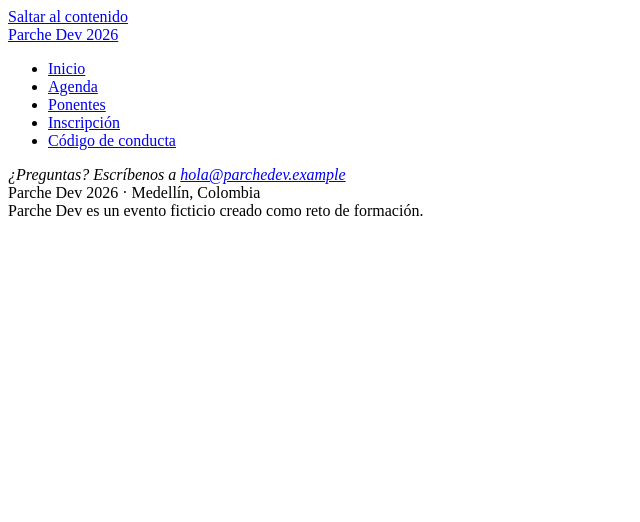
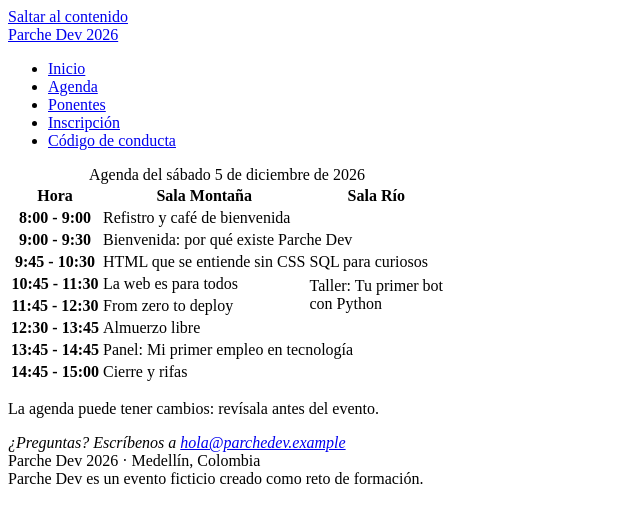
Before and after one commit to JustJD1901/parche-dev, a plain HTML site: page agenda.html in a window 1280 px wide. Shown: the whole page, without its empty margins (0-640 px from the left). Drawn offline with Linux system fonts and the light colour scheme.

Commit message:
feat: agrega la agenda con salas paralelas

```diff
--- a/agenda.html
+++ b/agenda.html
@@ -21,6 +21,53 @@
     </header>
     <main id="contenido">
 
+        <table>
+            <caption>Agenda del sábado 5 de diciembre de 2026</caption>
+            <thead>
+                <tr>
+                    <th scope="col">Hora</th>
+                    <th scope="col">Sala Montaña</th>
+                    <th scope="col">Sala Río</th>
+                </tr>
+            </thead>
+            <tbody>
+                <tr>
+                    <th scope="row">8:00 - 9:00</th>
+                    <td colspan="2">Refistro y café de bienvenida</td>
+                </tr>
+                <tr id="bienvenida">
+                    <th scope="row">9:00 - 9:30</th>
+                    <td colspan="2">Bienvenida: por qué existe Parche Dev</td>
+                </tr>
+                <tr>
+                    <th scope="row">9:45 - 10:30</th>
+                    <td  id="charla-html">HTML que se entiende sin CSS</td>
+                    <td  id="charla-sql">SQL para curiosos</td>
+                </tr>
+                <tr>
+                    <th scope="row">10:45 - 11:30</th>
+                    <td id="charla-accesibilidad">La web es para todos</td>
+                    <td rowspan="2" id="taller-python">Taller: Tu primer bot<br> con Python</td>
+                </tr>
+                <tr id="charla-deploy">
+                    <th scope="row">11:45 - 12:30</th>
+                    <td>From zero to deploy</td>
+                </tr>
+                <tr>
+                    <th scope="row">12:30 - 13:45</th>
+                    <td colspan="2">Almuerzo libre</td>
+                </tr>
+                <tr id="panel">
+                    <th scope="row">13:45 - 14:45</th>
+                    <td colspan="2">Panel: Mi primer empleo en tecnología</td>
+                </tr>
+                <tr>
+                    <th scope="row">14:45 - 15:00</th>
+                    <td colspan="2">Cierre y rifas</td>
+                </tr>
+            </tbody>
+        </table>
+        <p>La agenda puede tener cambios: revísala antes del evento.</p>
     </main>
     <footer>
         <address>
```
